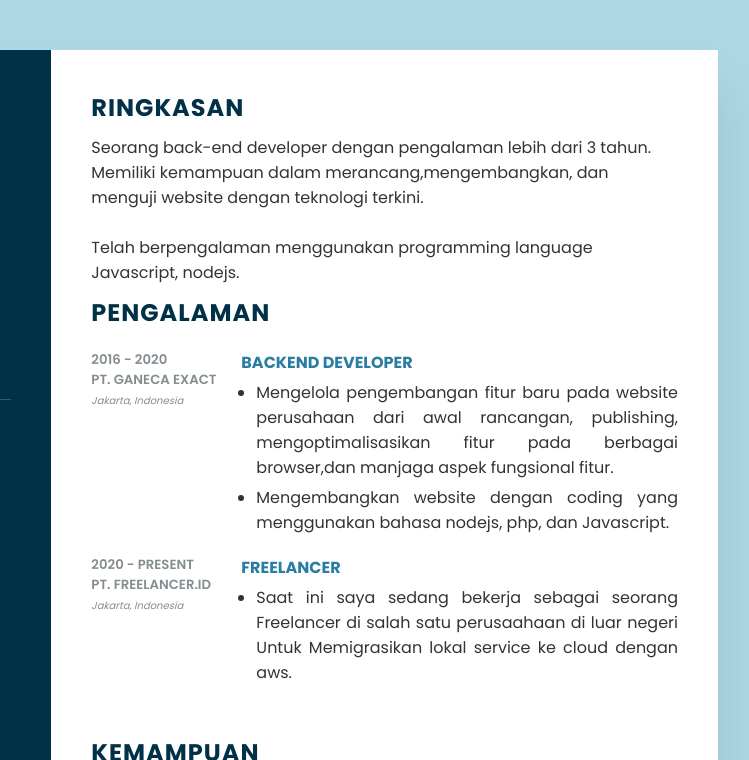
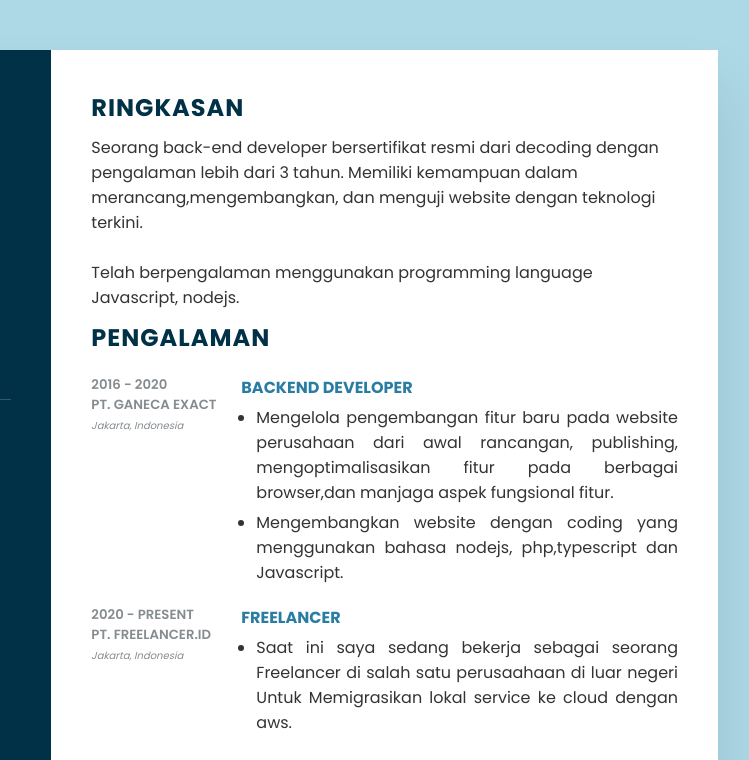
Before and after one commit to adipatiarya/adipatiarya.github.io, a plain HTML site: page index.html in a window 1280 px wide. Shown: the top 760 px of the page, 422-1171 px from the left. Drawn offline with Linux system fonts and the light colour scheme.

Commit message:
Update index.html

```diff
--- a/index.html
+++ b/index.html
@@ -139,7 +139,7 @@
         <div class="about">
           <h2 class="title2">Ringkasan</h2>
           <p>
-            Seorang back-end developer dengan pengalaman lebih dari 3 tahun.
+            Seorang back-end developer bersertifikat resmi dari decoding dengan pengalaman lebih dari 3 tahun.
             Memiliki kemampuan dalam merancang,mengembangkan, dan menguji
             website dengan teknologi terkini. <br /><br />
             Telah berpengalaman menggunakan programming language Javascript,
@@ -161,7 +161,7 @@
                 </li>
                 <li>
                   Mengembangkan website dengan coding yang menggunakan bahasa
-                  nodejs, php, dan Javascript.
+                  nodejs, php,typescript dan Javascript.
                 </li>
               </ul>
             </div>
```
